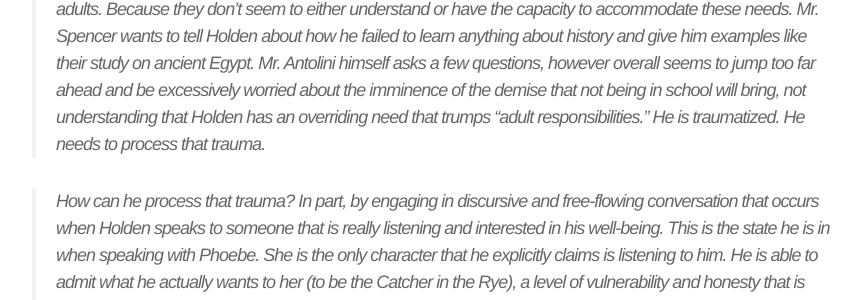
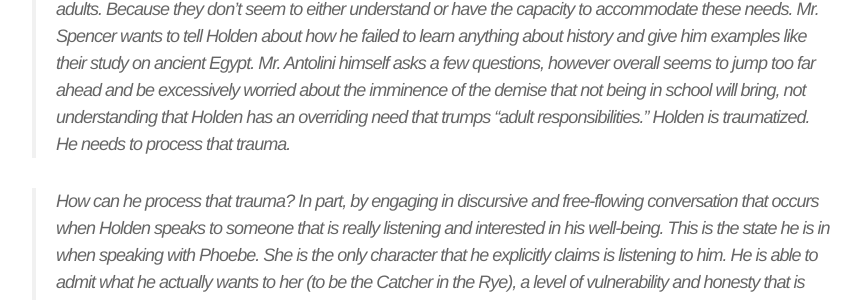
Before and after one commit to alitoiu/alitoiu.github.io, a Jekyll site: the page built from _posts/2019-07-24-Holden.markdown, in a window 1280 px wide and 900 px high, scrolled down 851 px. Shown: the part 315-615 px from the top of the window, without its empty margins (208-1069 px from the left). Built offline with Jekyll 4.4.1, drawn with Linux system fonts in a browser that asks for light colours; some of the changed text lies outside the part shown.

Commit message:
minor holden change

```diff
--- a/_posts/2019-07-24-Holden.markdown
+++ b/_posts/2019-07-24-Holden.markdown
@@ -18,7 +18,7 @@
 
 > In the first place, I feel that Holden desperately needed to connect with himself and whatever confusing meaning lay within him. Especially, to connect with his memories of Allie and various childish experiences and ideas. He may indeed be extremely traumatized. Not only due to Allie's death, but also because of his witnessing of James Castle's defenestration. The defenestration alone could have severe implications on a person's psychology, as I could personally attest to when that occurred in my apartment building in New Haven and more recently, when my friend witnessed a murder. However, Holden rarely finds himself in a situation where people want to hear about these things. When he writes the essay about Allie's glove for Stadlater, Stadlater doesn't appreciate it.
 
-> My view is that as long as Holden doesn't deal with what's important to him, such as the trauma, he will remain unable to deal with what is required of him by his environment. I believe that this is why he is so repulsed by adults. Because they don't seem to either understand or have the capacity to accommodate these needs. Mr. Spencer wants to tell Holden about how he failed to learn anything about history and give him examples like their study on ancient Egypt. Mr. Antolini himself asks a few questions, however overall seems to jump too far ahead and be excessively worried about the imminence of the demise that not being in school will bring, not understanding that Holden has an overriding need that trumps "adult responsibilities." He is traumatized. He needs to process that trauma.
+> My view is that as long as Holden doesn't deal with what's important to him, such as the trauma, he will remain unable to deal with what is required of him by his environment. I believe that this is why he is so repulsed by adults. Because they don't seem to either understand or have the capacity to accommodate these needs. Mr. Spencer wants to tell Holden about how he failed to learn anything about history and give him examples like their study on ancient Egypt. Mr. Antolini himself asks a few questions, however overall seems to jump too far ahead and be excessively worried about the imminence of the demise that not being in school will bring, not understanding that Holden has an overriding need that trumps "adult responsibilities." Holden is traumatized. He needs to process that trauma.
 
 > How can he process that trauma? In part, by engaging in discursive and free-flowing conversation that occurs when Holden speaks to someone that is really listening and interested in his well-being. This is the state he is in when speaking with Phoebe. She is the only character that he explicitly claims is listening to him. He is able to admit what he actually wants to her (to be the Catcher in the Rye), a level of vulnerability and honesty that is uncommon for him in the outside world.
 
```
